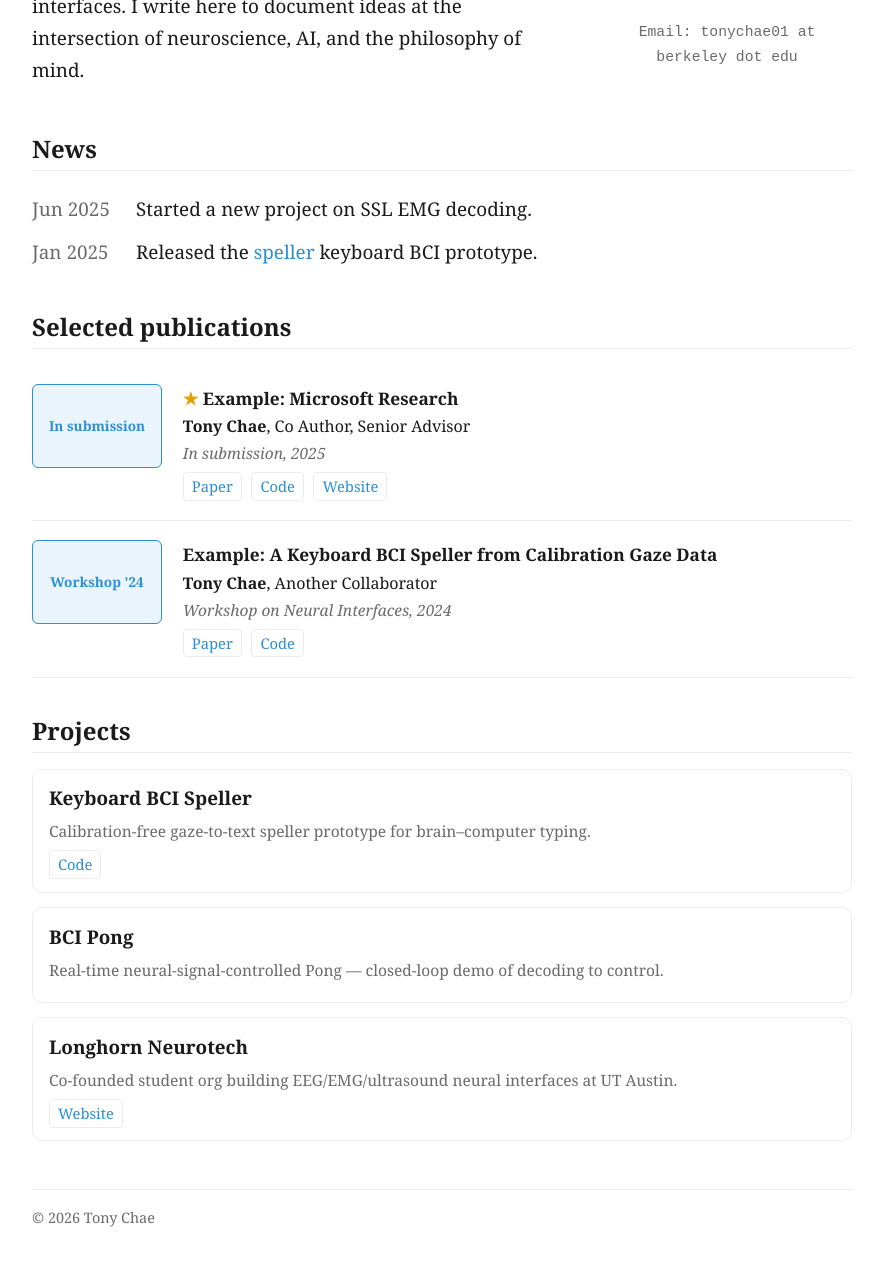
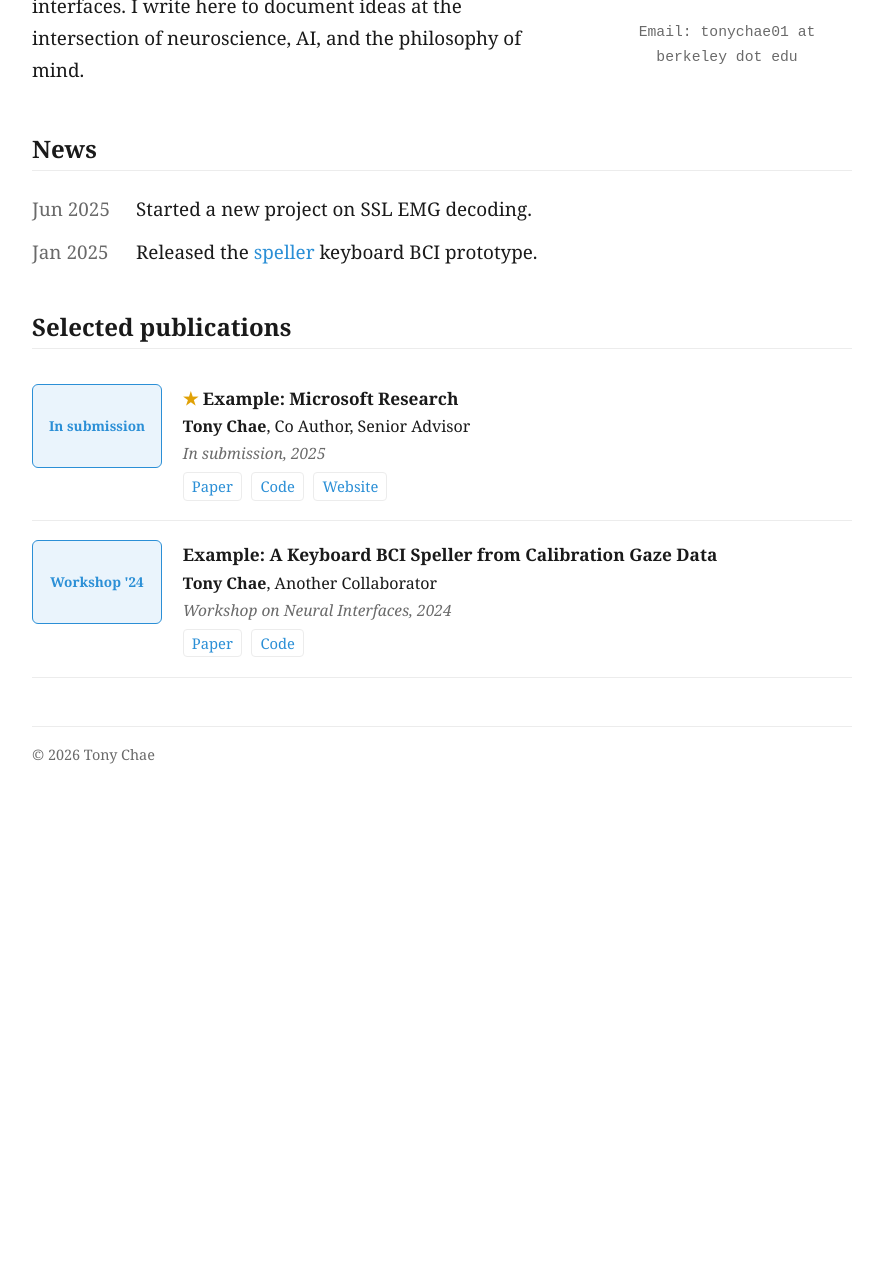
Before and after one commit to tonychae01/learning-by-doing, a Jekyll site: the page built from index.md, in a window 1280 px wide, cut to the strip 516-1811 px from the top of the page. Shown: the top 1266 px of the strip, without its empty margins (198-1081 px from the left). Built offline with Jekyll 4.4.1, drawn with Linux system fonts in a browser that asks for light colours; a style sheet for code colours, icons or effects is not loaded; after the commit the page ends 1347 px from its top, so only the background shows below that.

Commit message:
remove Projects; keep Home minimal (bio/news/publications), nav Home·Publications·Writings

```diff
--- a/_data/projects.yml
+++ /dev/null
@@ -1,17 +0,0 @@
-# Projects shown on the Home page (below Selected publications).
-# Add/remove freely. Only entries with a `links` list show link buttons.
-
-- title: "Keyboard BCI Speller"
-  desc: "Calibration-free gaze-to-text speller prototype for brain–computer typing."
-  links:
-    - { name: Code, url: "https://github.com/tonychae01/speller" }
-
-- title: "BCI Pong"
-  desc: "Real-time neural-signal-controlled Pong — closed-loop demo of decoding to control."
-  links: []
-  # add: - { name: Demo, url: "..." }  and/or  - { name: Code, url: "..." }
-
-- title: "Longhorn Neurotech"
-  desc: "Co-founded student org building EEG/EMG/ultrasound neural interfaces at UT Austin."
-  links:
-    - { name: Website, url: "https://www.lhneurotech.com/" }
--- a/_layouts/home.html
+++ b/_layouts/home.html
@@ -80,24 +80,6 @@
   {% endfor %}
   {% endif %}
 
-  <!-- ---------- Projects ---------- -->
-  {% if site.data.projects and site.data.projects.size > 0 %}
-  <h2 class="section" id="projects">Projects</h2>
-  <div class="projects">
-    {% for pr in site.data.projects %}
-    <div class="project">
-      <div class="project-title">{{ pr.title }}</div>
-      {% if pr.desc %}<div class="project-desc">{{ pr.desc }}</div>{% endif %}
-      {% if pr.links %}
-      <div class="pub-links">
-        {% for l in pr.links %}<a href="{{ l.url }}" target="_blank" rel="noopener">{{ l.name }}</a>{% endfor %}
-      </div>
-      {% endif %}
-    </div>
-    {% endfor %}
-  </div>
-  {% endif %}
-
   <footer class="site-footer">
     &copy; {{ site.time | date: "%Y" }} {{ p.name }}
   </footer>
--- a/assets/style.css
+++ b/assets/style.css
@@ -162,16 +162,6 @@ hr { border: 0; border-top: 1px solid var(--border); margin: 2rem 0; }
 }
 .star { color: #e0a106; }
 
-/* ---------- Projects (home) ---------- */
-.projects { display: flex; flex-direction: column; gap: 0.9rem; }
-.project {
-  border: 1px solid var(--border);
-  border-radius: 10px;
-  padding: 0.8rem 1rem;
-}
-.project-title { font-weight: 700; }
-.project-desc { color: var(--muted); margin: 0.25rem 0 0.35rem; font-size: 0.97rem; }
-
 /* ---------- List pages (writings/readings) ---------- */
 .post-list { list-style: none; padding: 0; }
 .post-list li { margin: .5rem 0; }
```
